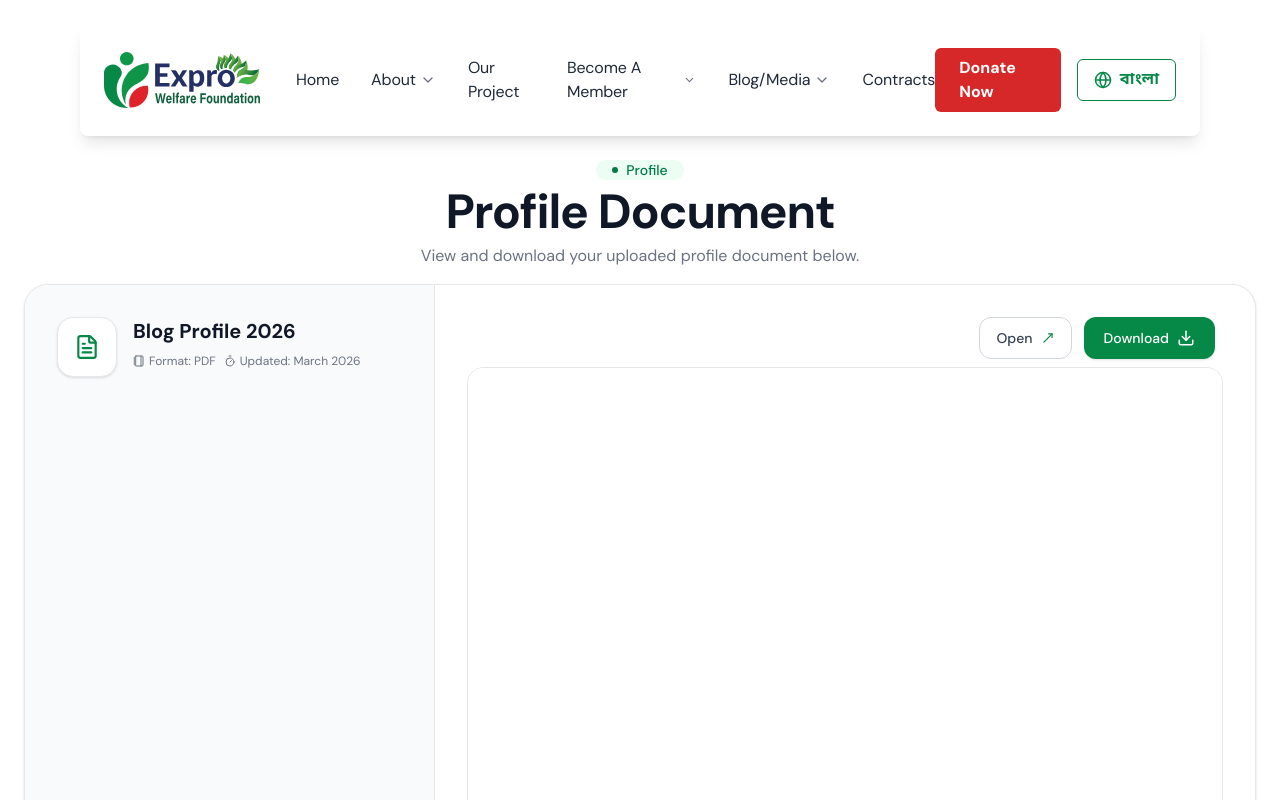
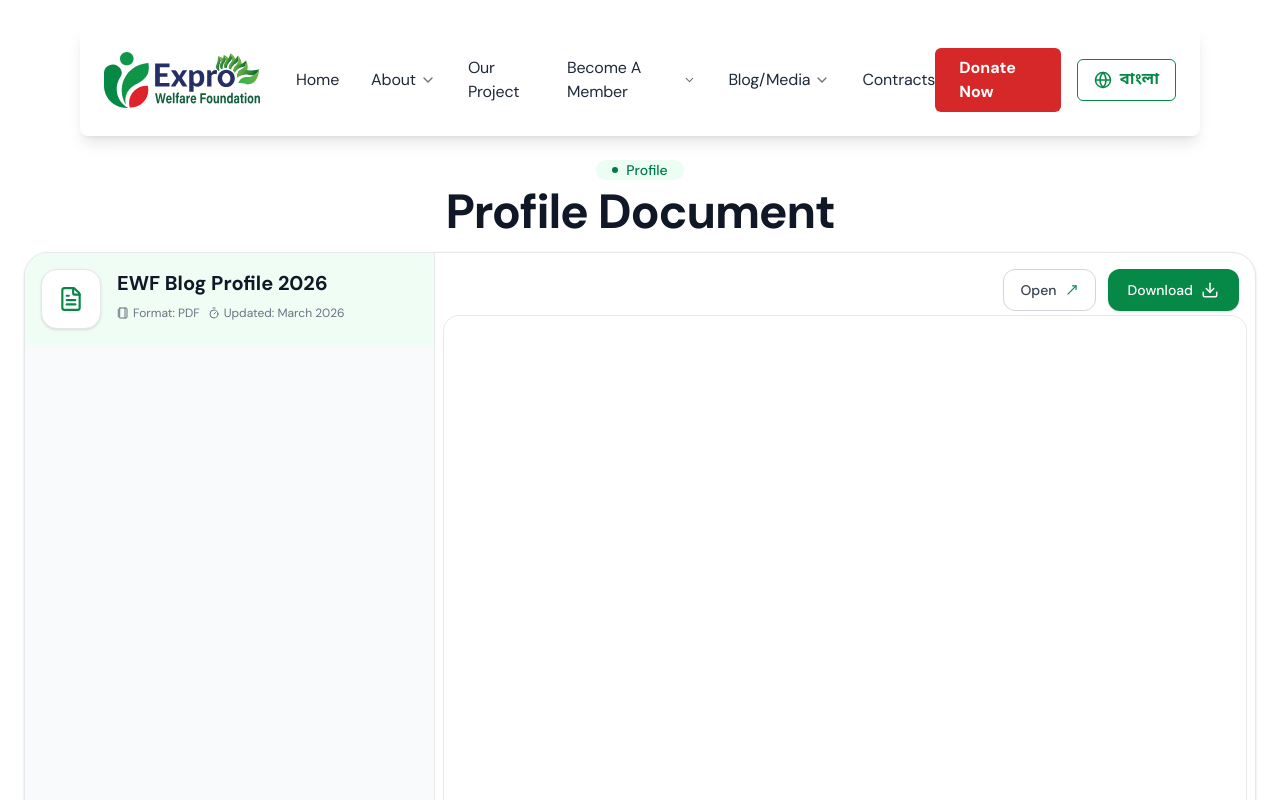
Before and after one commit to niduslab/Expro-Frontend, a Next.js app: page /about/profile in a window 1280 px wide. Shown: the top 800 px of the page. Built offline with nearby package versions, Linux system fonts and the light colour scheme; a web font is replaced by a local one.

Commit message:
updated code

```diff
--- a/app/(public)/about/(atAglance)/annual-report/page.tsx
+++ b/app/(public)/about/(atAglance)/annual-report/page.tsx
@@ -63,10 +63,6 @@ const AnnualReport = () => {
           <h2 className="font-dm-sans text-2xl sm:text-3xl md:text-5xl font-bold tracking-tight text-gray-900">
             Annual Report Documents
           </h2>
-
-          <p className="font-dm-sans text-gray-500 text-sm sm:text-base max-w-2xl">
-            View and download your uploaded annual report documents below.
-          </p>
         </div>
 
         {/* Main layout */}
--- a/app/(public)/about/(atAglance)/awards/page.tsx
+++ b/app/(public)/about/(atAglance)/awards/page.tsx
@@ -44,11 +44,6 @@ const Awards = () => {
           <h2 className="font-dm-sans text-2xl sm:text-3xl md:text-5xl font-bold tracking-tight text-gray-900">
             Awards & Recognition Documents
           </h2>
-
-          <p className="font-dm-sans text-gray-500 text-sm sm:text-base max-w-2xl">
-            View and download your uploaded awards and recognition documents
-            below.
-          </p>
         </div>
 
         {/* Main layout */}
@@ -97,7 +92,7 @@ const Awards = () => {
             {/* Header + Actions */}
             <div className="flex flex-col md:flex-row items-center justify-between gap-4 mb-6">
               {/* Title + meta */}
-              <div className="flex flex-col gap-1">
+              <div className="flex flex-col gap-1 w-full ">
                 <h2 className="text-xl font-dm-sans sm:text-2xl font-semibold text-gray-900 break-words">
                   {selectedPdf.name}
                 </h2>
--- a/app/(public)/about/(atAglance)/organogram/page.tsx
+++ b/app/(public)/about/(atAglance)/organogram/page.tsx
@@ -24,10 +24,6 @@ const Organogram = () => {
             <h2 className="font-dm-sans text-3xl md:text-5xl font-bold tracking-tight text-gray-900">
               Organogram Document
             </h2>
-
-            <p className="font-dm-sans text-gray-500 max-w-2xl">
-              View and download your uploaded Organogram document below.
-            </p>
           </div>
 
           {/* Card Container */}
@@ -35,10 +31,10 @@ const Organogram = () => {
             {/* LEFT SIDE — 1/3 */}
             <div className="flex flex-col justify-between bg-gray-50 border-b lg:border-b-0 lg:border-r border-gray-200">
               {/* File Info */}
-              <div className="p-8 space-y-8">
+              <div className="p-4 space-y-6 bg-green-50">
                 <div className="flex items-center sm:items-start gap-4">
                   {/* Icon */}
-                  <div className="p-4 bg-white border border-gray-200 rounded-2xl shadow-sm">
+                  <div className="p-4  bg-white border border-gray-200 rounded-2xl shadow-sm">
                     <FileText className="text-[#068847]" size={26} />
                   </div>
 
@@ -65,9 +61,9 @@ const Organogram = () => {
             </div>
 
             {/* RIGHT SIDE — 2/3 PDF Preview */}
-            <div className="p-8">
+            <div className="p-2">
               {/* Actions */}
-              <div className="p-2 pt-0 flex flex-wrap justify-center sm:justify-end gap-3">
+              <div className="p-2 pb-6 sm:pb-1 flex flex-wrap justify-center sm:justify-end gap-3">
                 <a
                   href={pdfUrl}
                   target="_blank"
--- a/app/(public)/about/(atAglance)/profile/page.tsx
+++ b/app/(public)/about/(atAglance)/profile/page.tsx
@@ -24,10 +24,6 @@ const Profile = () => {
             <h2 className="font-dm-sans text-3xl md:text-5xl font-bold tracking-tight text-gray-900">
               Profile Document
             </h2>
-
-            <p className="font-dm-sans text-gray-500 max-w-2xl">
-              View and download your uploaded profile document below.
-            </p>
           </div>
 
           {/* Card Container */}
@@ -35,18 +31,18 @@ const Profile = () => {
             {/* LEFT SIDE — 1/3 */}
             <div className="flex flex-col justify-between bg-gray-50 border-b lg:border-b-0 lg:border-r border-gray-200">
               {/* File Info */}
-              <div className="p-8 space-y-8">
-                <div className="flex items-center sm:items-start gap-4">
+              <div className="p-4 space-y-6 bg-green-50">
+                <div className="flex items-center sm:items-start gap-4 ">
                   {/* Icon */}
                   <div className="p-4 bg-white border border-gray-200 rounded-2xl shadow-sm">
                     <FileText className="text-[#068847]" size={26} />
                   </div>
 
                   {/* Text Info */}
-                  <div className="space-y-2">
+                  <div className="space-y-2 ">
                     <div className="flex flex-col justify-between md:flex-row ">
                       <h2 className="font-dm-sans text-xl font-semibold text-gray-900">
-                        Blog Profile 2026
+                        EWF Blog Profile 2026
                       </h2>
                     </div>
 
@@ -65,9 +61,9 @@ const Profile = () => {
             </div>
 
             {/* RIGHT SIDE — 2/3 PDF Preview */}
-            <div className="p-8">
+            <div className="p-2">
               {/* Actions */}
-              <div className="p-2 pt-0 flex flex-wrap justify-center sm:justify-end gap-3">
+              <div className="p-2 pb-6 sm:pb-1 flex flex-wrap justify-center sm:justify-end gap-3">
                 <a
                   href={pdfUrl}
                   target="_blank"
--- a/app/(public)/about/(atAglance)/rules/page.tsx
+++ b/app/(public)/about/(atAglance)/rules/page.tsx
@@ -49,10 +49,6 @@ const Rules = () => {
           <h2 className="font-dm-sans text-2xl sm:text-3xl md:text-5xl font-bold tracking-tight text-gray-900">
             Rules Documents
           </h2>
-
-          <p className="font-dm-sans text-gray-500 text-sm sm:text-base max-w-2xl">
-            View and download your uploaded rules documents below.
-          </p>
         </div>
 
         {/* Main layout */}
```
